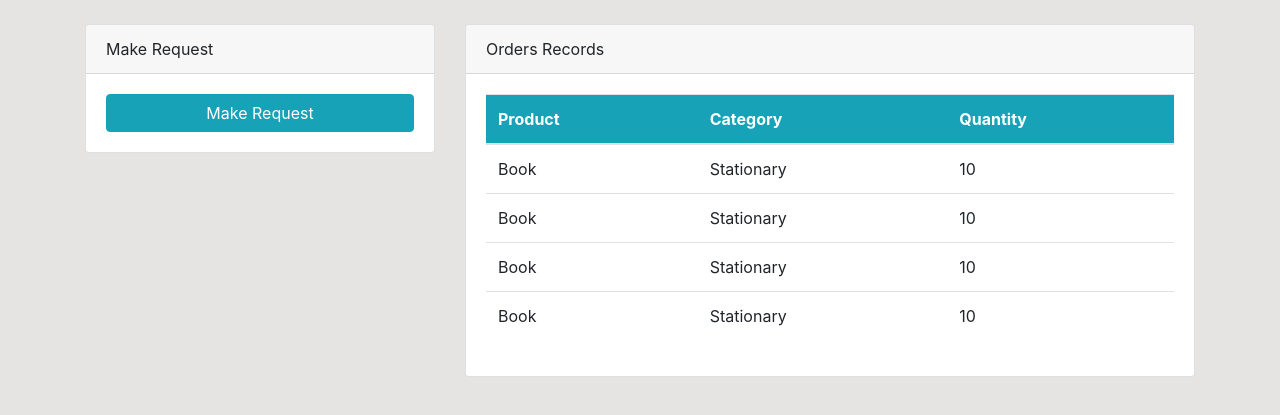
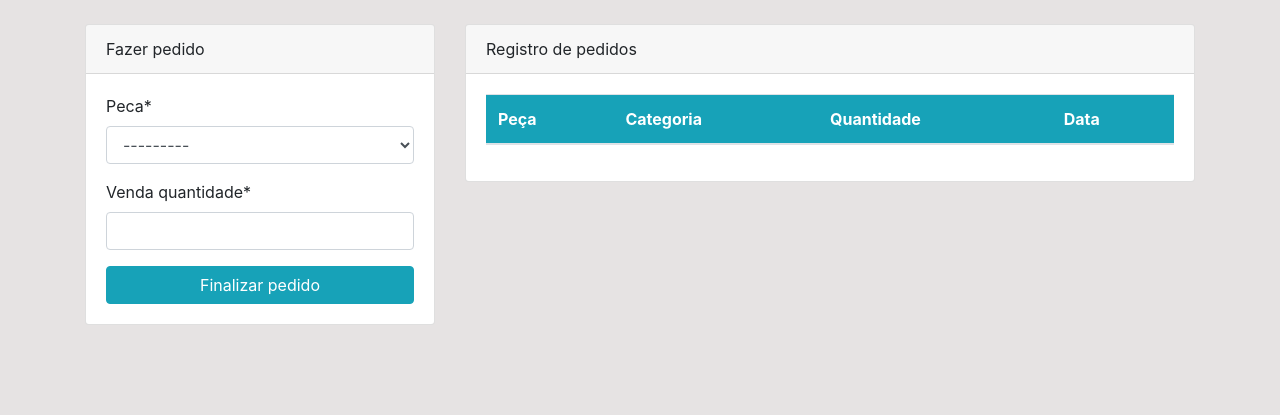
Before and after one commit to diegobarbo/merci, a Django app: template templates/dashboard/index.html in a window 1280 px wide. Shown: the part 56-471 px from the top of the page. Run offline with Django 4.2, Linux system fonts and the light colour scheme; the template is opened without the code that fills it: values that come from a table or form of the project are taken from there, others are empty; tables that the repository leaves empty hold one stand-in row (values such as "Sample post"); lists and menus that the app fills with data are empty; some libraries are stand-ins or nearby versions.

Commit message:
list staff request items and make request

```diff
--- a/dashboard/forms.py
+++ b/dashboard/forms.py
@@ -1,8 +1,14 @@
 from django import forms
-from .models import Peca
+from .models import Peca, Venda
 
 
 class PecaForm(forms.ModelForm):
     class Meta:
         model = Peca
         fields = ['nome', 'categoria', 'quantidade']
+
+
+class VendaForm(forms.ModelForm):
+    class Meta:
+        model = Venda
+        fields = ['peca', 'venda_quantidade']
--- a/templates/dashboard/staff_index.html
+++ b/templates/dashboard/staff_index.html
@@ -1,14 +1,16 @@
+{% load crispy_forms_tags %}
 <div class="container">
     <div class="row mt-4">
         <div class="col-md-4">
             <div class="card">
                 <div class="card-header">
-                    Make Request
+                    Fazer pedido
                 </div>
                 <div class="card-body">
                     <form method="POST">
-
-                        <input class="btn btn-info btn-block" type="submit" value="Make Request">
+                        {% csrf_token %}
+                        {{ form|crispy }}
+                        <input class="btn btn-info btn-block" type="submit" value="Finalizar pedido">
                     </form>
                 </div>
             </div>
@@ -16,40 +18,29 @@
         <div class="col-md-8">
             <div class="card">
                 <div class="card-header">
-                    Orders Records
+                    Registro de pedidos
                 </div>
                 <div class="card-body">
                     <table class="table bg-white">
                         <thead class="bg-info text-white">
                             <tr>
-                                <th scope="col">Product</th>
-                                <th scope="col">Category</th>
-                                <th scope="col">Quantity</th>
+                                <th scope="col">Peça</th>
+                                <th scope="col">Categoria</th>
+                                <th scope="col">Quantidade</th>
+                                <th scope="col">Data</th>
                             </tr>
                         </thead>
                         <tbody>
-
+                            {% for venda in vendas %}
+                            {% if venda.staff == user %}
                             <tr>
-                                <td>Book</td>
-                                <td>Stationary</td>
-                                <td>10</td>
+                                <td>{{ venda.peca.nome }}</td>
+                                <td>{{ venda.peca.categoria }}</td>
+                                <td>{{ venda.venda_quantidade }}</td>
+                                <td>{{ venda.data }}</td>
                             </tr>
-							<tr>
-                                <td>Book</td>
-                                <td>Stationary</td>
-                                <td>10</td>
-                            </tr>
-							<tr>
-                                <td>Book</td>
-                                <td>Stationary</td>
-                                <td>10</td>
-                            </tr>
-							<tr>
-                                <td>Book</td>
-                                <td>Stationary</td>
-                                <td>10</td>
-                            </tr>
-
+                            {% endif %}
+                            {% endfor %}
                         </tbody>
                     </table>
                 </div>
```
Also changed, not shown: dashboard/views.py (+16 -2 lines).
